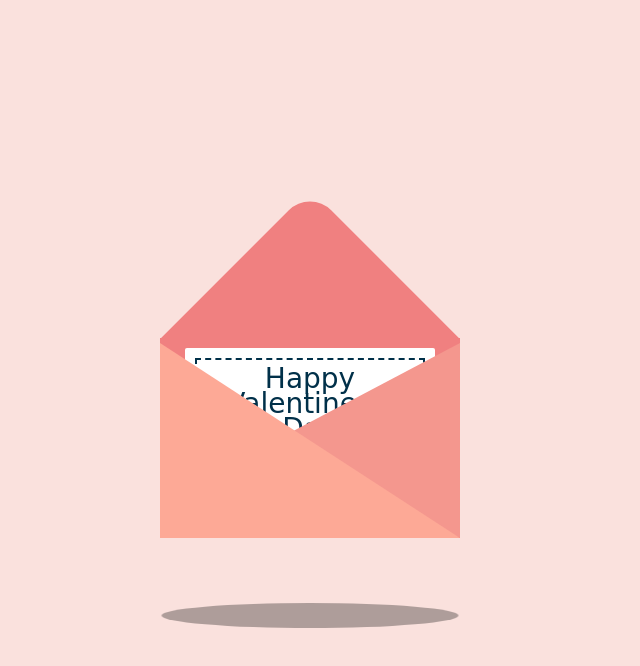
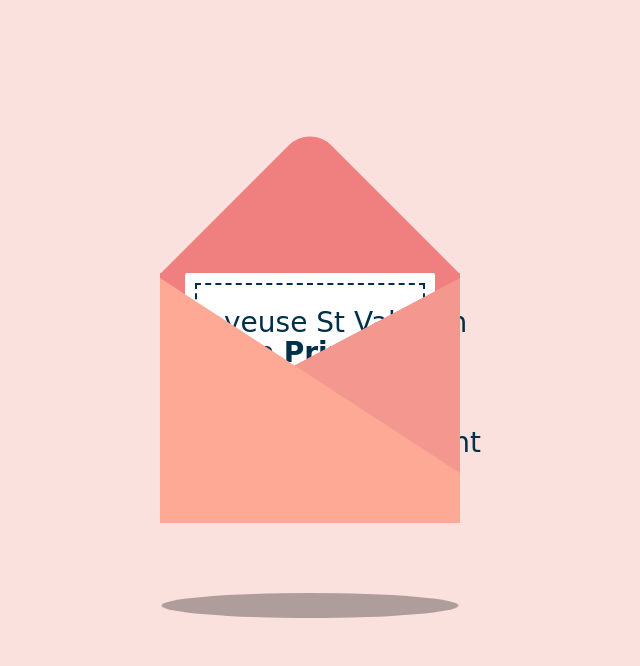
Before and after one commit to Ocin4ever/StValentin, a plain HTML site: page index.html in a window 1280 px wide. Shown: the whole page, without its empty margins (330-970 px from the left). Drawn offline with Linux system fonts and the light colour scheme.

Commit message:
2nd Test

```diff
--- a/index.html
+++ b/index.html
@@ -1,11 +1,11 @@
 <!DOCTYPE html>
-<html lang="en">
+<html lang="fr">
 
 <head>
     <meta charset="UTF-8">
     <meta http-equiv="X-UA-Compatible" content="IE=edge">
     <meta name="viewport" content="width=device-width, initial-scale=1.0">
-    <title>Document</title>
+    <title>My Love</title>
     <link rel="stylesheet" href="style.css">
 </head>
 
@@ -15,9 +15,11 @@
             <div class="envelope">
                 <div class="card">
                     <div class="text">
-                        Happy <br> Valentines's <br> Day
+                        Joyeuse St Valentin <br> ma <strong> Princesse </strong><br> 💗<br>
+                        Je t'aime inconditionnellement <br> 😍💓😍
+
                     </div>
-                    <div class="heart"></div>
+                    <!-- <div class="heart"></div> -->
                 </div>
             </div>
             <div class="front"></div>
--- a/style.css
+++ b/style.css
@@ -1,7 +1,7 @@
 body{
     display: grid;
     place-items: center;
-    min-height: 100vh;
+    min-height: 90vh;
     overflow: hidden;
     background: #fae1dd;
 }
@@ -17,7 +17,7 @@ body{
 .envelope{
     position: relative;
     width: 300px;
-    height: 200px;
+    height: 250px;
     background: #f08080;
     display: grid;
     place-items: center;
@@ -37,7 +37,7 @@ body{
     position: absolute;
     border-right: 180px solid #f4978e;
     border-top: 95px solid transparent;
-    border-bottom: 100px solid transparent;
+    border-bottom: 150px solid transparent;
     left: 120px;
     top: 5px;
     width: 0;
@@ -49,13 +49,14 @@ body{
     content: '';
     border-left: 300px solid #fda996;
     border-top: 195px solid transparent;
+    border-bottom: 50px solid #fda996;
     left: -120px;
     top: -95px;
 }
 .card{
     position: relative;
     width: 250px;
-    height: 180px;
+    height: 250px;
     background: #fff;
     border-radius: 2px;
     display: grid;
@@ -73,13 +74,13 @@ body{
     border-style: dashed;
 }
 .valentines:hover .card{
-    transform: translateY(-100px);
+    transform: translateY(-150px);
 }
 .card .text{
     font-family: 'Brush Script MT', cursive;
     font-size: 28px;
     text-align: center;
-    line-height: 25px;
+    line-height: 30px;
     color: #003049;
 }
 .card .heart{
@@ -125,7 +126,7 @@ body{
     height: 25px;
     border-radius: 50%;
     background: rgba(0, 0, 0, .3);
-    top: 265px;
+    top: 320px;
     left: -15px;
     animation: scale 3s linear infinite;
 }
```
